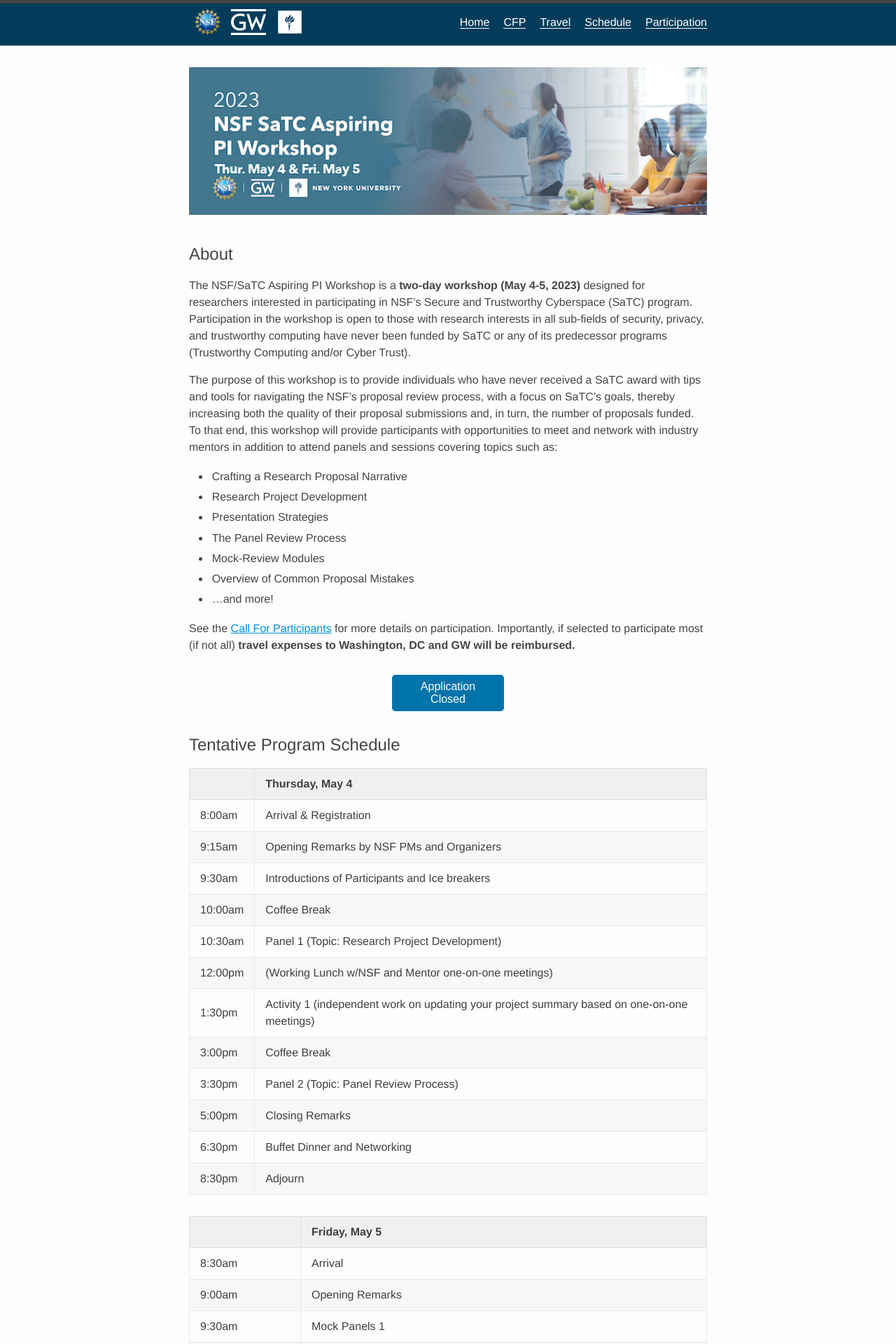
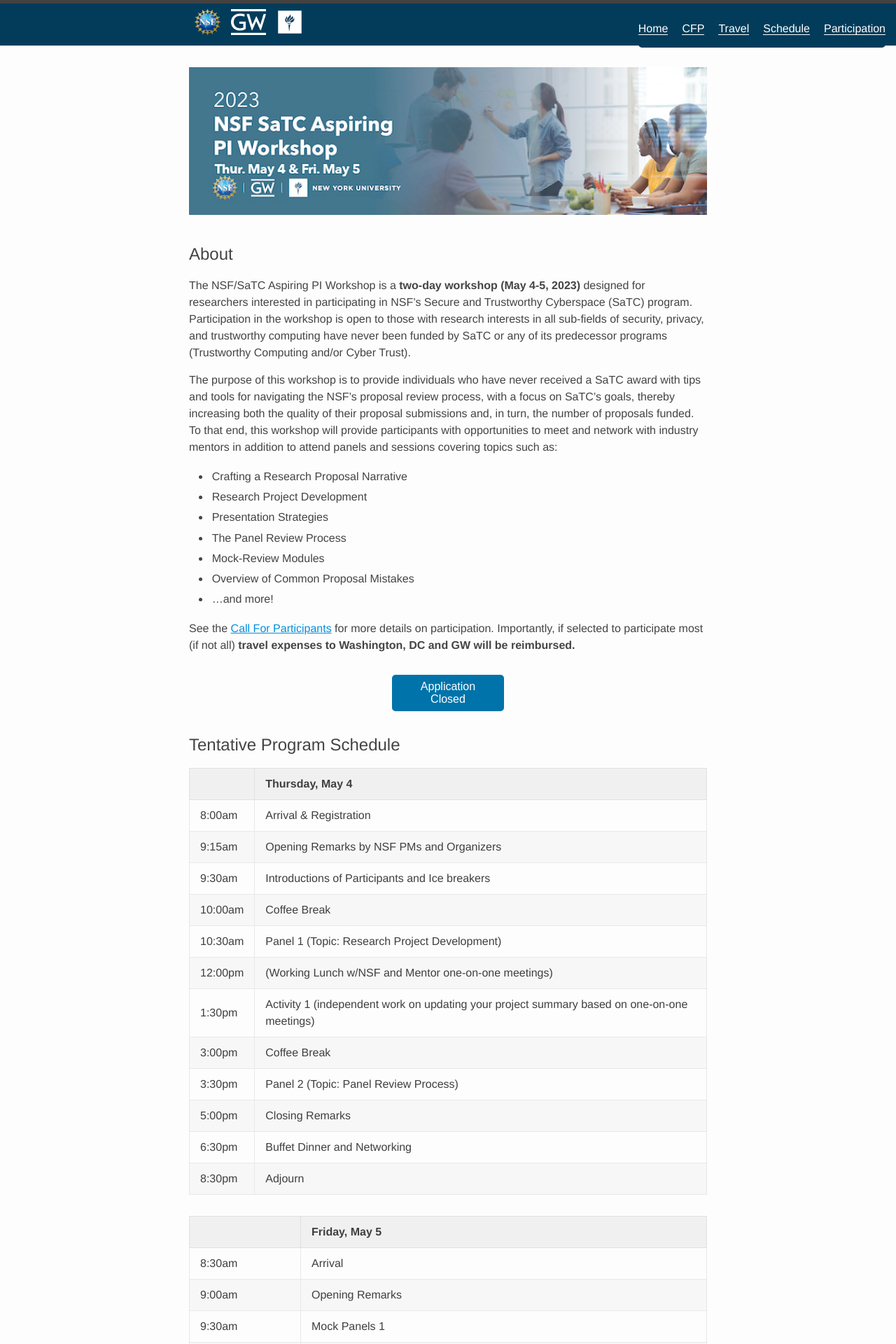
Before and after one commit to satc-aspiring-pi-workshop-2023/satc-aspiring-pi-workshop-2023.github.io, a Jekyll site: the page built from index.md, in a window 1280 px wide. Shown: the top 1920 px of the page at 70% size. Built offline with Jekyll 4.4.1, drawn with Linux system fonts in a browser that asks for light colours; some web fonts are replaced.

```diff
--- a/_sass/minima/custom-styles.scss
+++ b/_sass/minima/custom-styles.scss
@@ -48,6 +48,10 @@ a {
     color: $link-hover-color;
     text-decoration: underline;
   }
+}
+
+.site-nav {
+    position: absolute;
 }
 
 .site-header {
```
